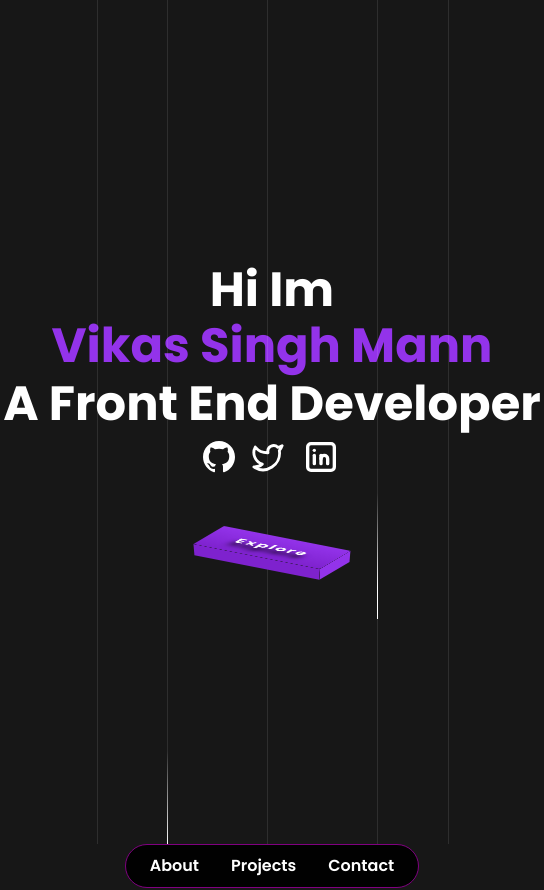
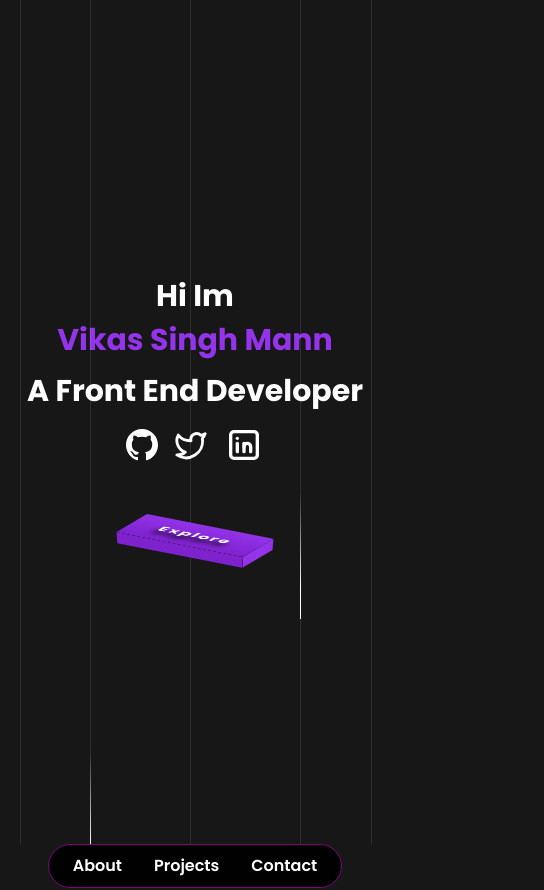
Before and after one commit to vckymann/Portfolio, a React (Vite) app: page / in a window 390 px wide. Shown: the top 890 px of the page, 544 px wide, since content can reach past the window. Built offline with nearby package versions, Linux system fonts and the light colour scheme.

Commit message:
Fix responsiveness errors.

```diff
--- a/src/Components/Card/index.jsx
+++ b/src/Components/Card/index.jsx
@@ -6,9 +6,9 @@ function Card ({src,details,link,github}) {
 
   return (
     <>
-      <div className={`flex flex-col lg:flex-row items-center hover:scale-105 transition-all duration-200 ease-in bg-black p-4 rounded-md gap-12`}>
+      <div className={`flex flex-col max-w-96 sm:max-w-[60rem] lg:flex-row items-center hover:scale-105 transition-all duration-200 ease-in bg-black p-4 rounded-md gap-12`}>
         <A href={link} target="_blank">
-        <Img className="max-w-[30rem] rounded-md" src={src} alt="" />
+        <Img className="max-w-[20rem] sm:max-w-[30rem] rounded-md" src={src} alt="" />
         </A>
         <div className="flex flex-col gap-5">
           <Text className="text-center font-bold text-purple-600 text-xl">{details.name}</Text>
--- a/src/Sections/Home/index.jsx
+++ b/src/Sections/Home/index.jsx
@@ -17,9 +17,9 @@ function Home() {
         <div className="line"></div>
       </div>
       <div className="flex flex-col items-center gap-2">
-        <Text as={"h2"} className="text-white text-5xl font-bold text-center">Hi Im</Text>
-        <Text as={"h2"} className="text-5xl font-bold text-center text-purple-600">Vikas Singh Mann</Text>
-        <Text as={"h2"} className="text-white text-5xl font-bold text-center leading-[3.2rem]">A Front End Developer</Text>
+        <Text as={"h2"} className="text-white text-3xl sm:text-5xl font-bold text-center">Hi Im</Text>
+        <Text as={"h2"} className=" text-3xl sm:text-5xl font-bold text-center text-purple-600">Vikas Singh Mann</Text>
+        <Text as={"h2"} className="text-white text-3xl sm:text-5xl font-bold text-center leading-[3.2rem]">A Front End Developer</Text>
         <div className="flex items-center gap-4">
       <A className="relative" target="_blank" href="https://github.com/vckymann">
         <svg height={32} className="fill-white hover:fill-purple-500" xmlns="http://www.w3.org/2000/svg" viewBox="0 0 24 24">
```
